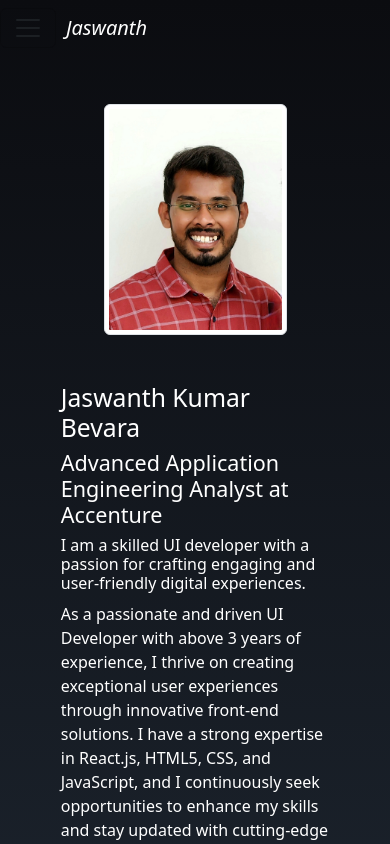
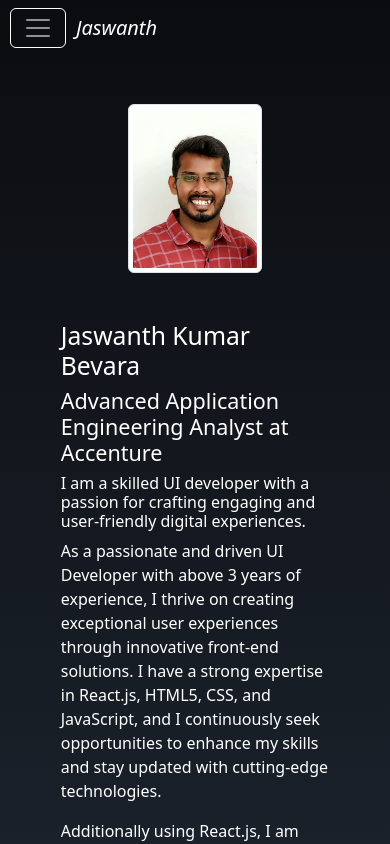
Before and after one commit to jaswanth-b-kumar/skillset-portfolio, a React (Create React App) app: page /#/ in a window 390 px wide. Shown: the top 844 px of the page. Built offline with nearby package versions, Linux system fonts and the light colour scheme.

Commit message:
home page added

```diff
--- a/src/Components/Header/Header.js
+++ b/src/Components/Header/Header.js
@@ -10,7 +10,7 @@ function Header() {
         setNavActive(!navActive)
     }
     return (
-        <nav className="navbar navbar-expand-lg navbar-light navbar-custom-css justify-content-start">
+        <nav className="navbar navbar-expand-lg navbar-dark navbar-custom-css justify-content-start">
             <button className="navbar-toggler" type="button" data-toggle="collapse" data-target="#navbarSupportedContent" aria-controls="navbarSupportedContent" aria-expanded={navActive ? "True" : "False"} aria-label="Toggle navigation" onClick={handleNavBtn}>
                 <span className="navbar-toggler-icon"></span>
             </button>
--- a/src/Components/Header/Header.scss
+++ b/src/Components/Header/Header.scss
@@ -4,6 +4,11 @@
     .portfolio-logo {
         margin: 0 10px;
         color: #fff !important;
+    }
+
+    .navbar-toggler{
+        margin-left: 10px;
+        border-color: #fff;
     }
 
     a,
--- a/src/Components/Home/Home.js
+++ b/src/Components/Home/Home.js
@@ -5,7 +5,7 @@ function Home() {
   return (
     <div className="container about-container">
       <div className="row">
-        <div className="col-12 col-sm-3 col-md-3 col-lg-3 text-center mt-5">
+        <div className="col-9 col-sm-3 col-md-3 col-lg-3 text-center mx-auto mt-5">
           <img src={profilePhoto} className="img-fluid rounded col-6 img-thumbnail" alt='profile' />
         </div>
         <div className="col-9 col-sm-11 col-md-11 col-lg-11 mx-auto mt-5">
```
